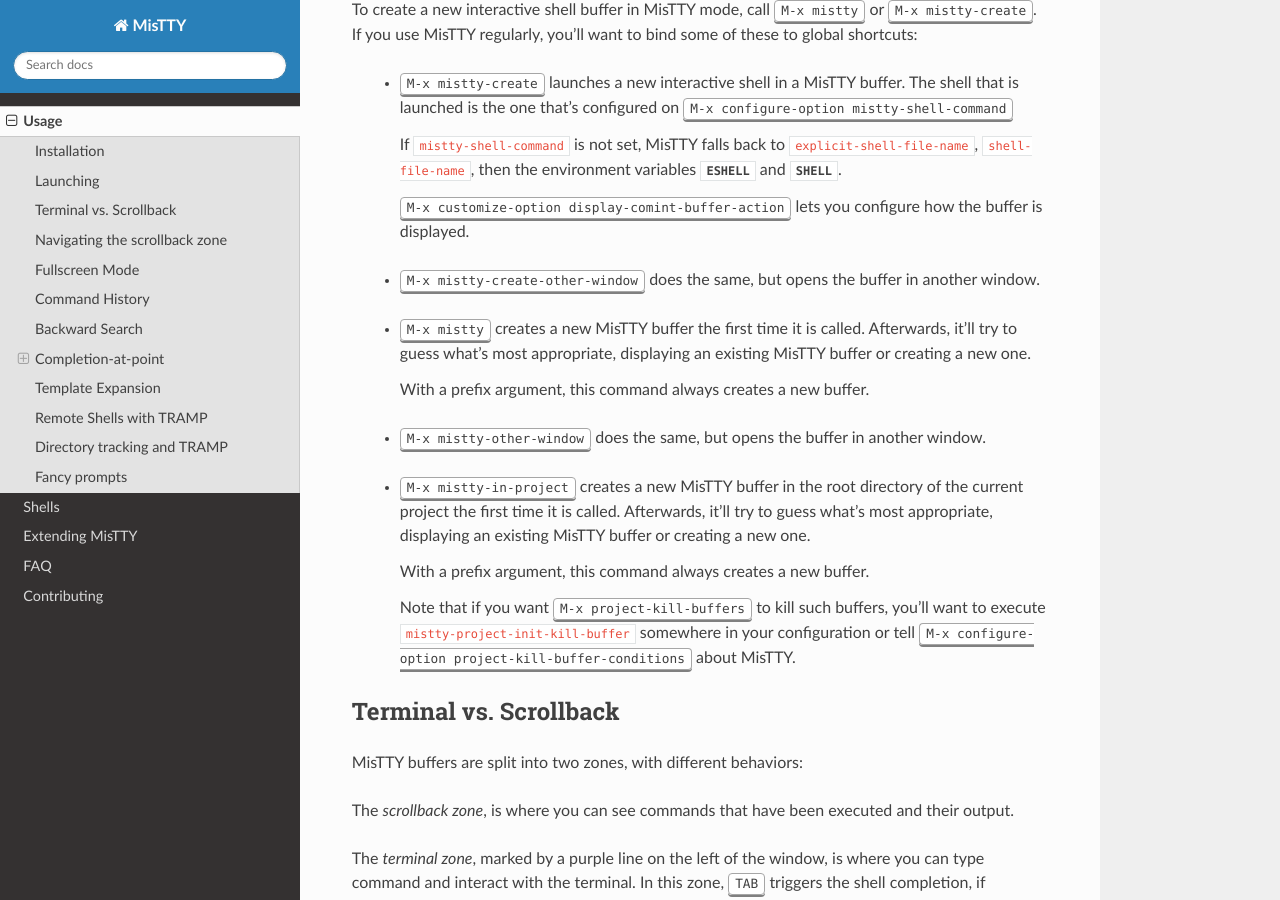
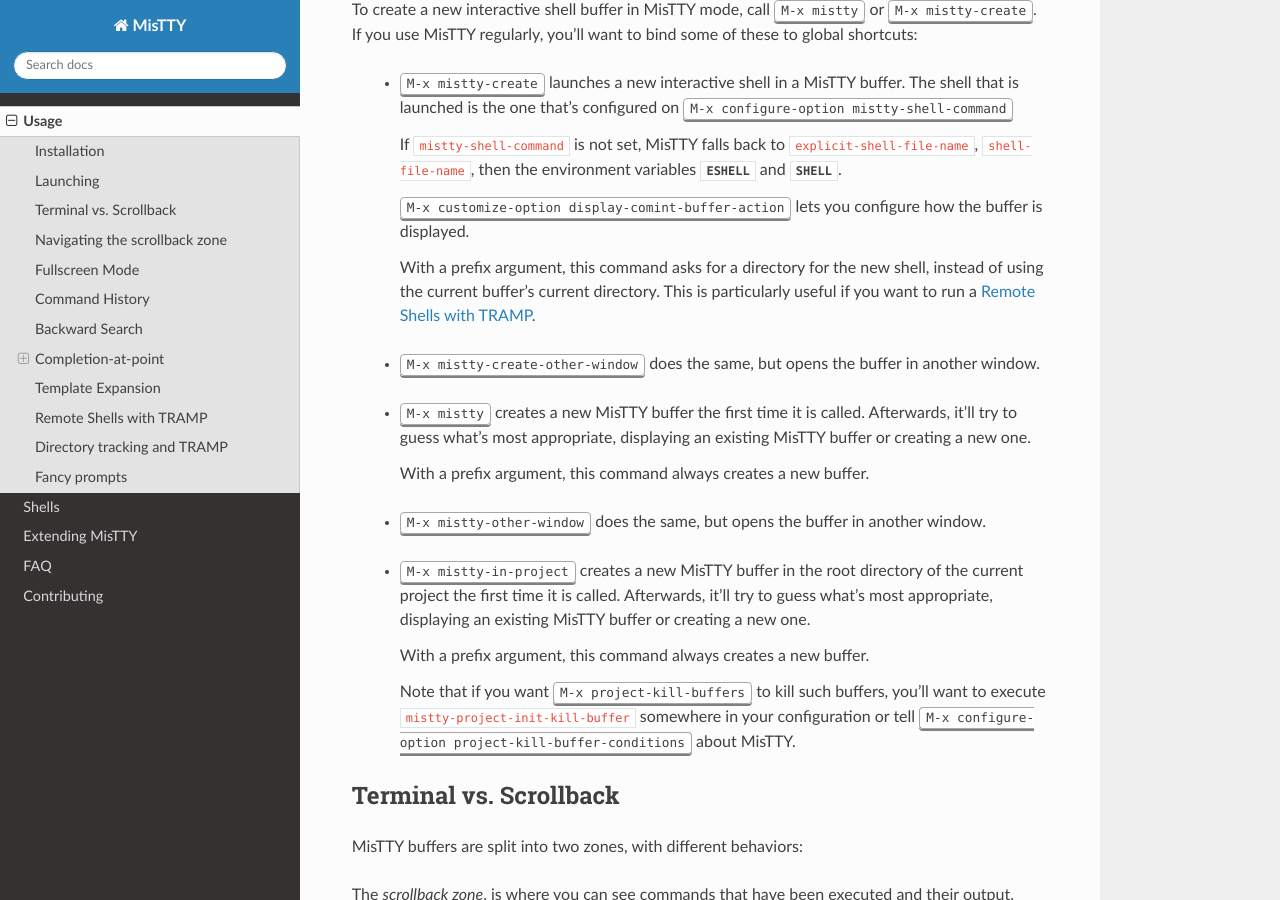
Before and after one commit to szermatt/mistty, a Sphinx documentation site: the page built from docs/source/usage.rst, in a window 1280 px wide and 900 px high, scrolled down 815 px. Built offline with Sphinx 7.4.7 and the Read the Docs theme 3.1.0, drawn with Linux system fonts in a browser that asks for light colours; some of the changed text lies outside the part shown.

Commit message:
feat: C-u mistty-create asks for a directory to open the shell in.
With this change, it is possible to open a new shell in a remote host
without having to create a buffer that visits a file on that host. Just
specify the host and method you want to C-u mistty-create when asked for
a directory.

```diff
--- a/docs/source/usage.rst
+++ b/docs/source/usage.rst
@@ -60,6 +60,11 @@
 
     :kbd:`M-x customize-option display-comint-buffer-action` lets you
     configure how the buffer is displayed.
+
+    With a prefix argument, this command asks for a directory for the
+    new shell, instead of using the current buffer's current
+    directory. This is particularly useful if you want to run a
+    :ref:`tramp`.
 
   .. index:: pair: command; mistty-create-other-window
 
@@ -439,6 +444,12 @@
 created contains a TRAMP path whose method supports it, MisTTY runs
 the shell with the method, user and host *of that path*.
 
+.. tip::
+
+  :kbd:`C-u M-x mistty-create` asks for a directory instead of using
+  the default one. This makes it possible to open a remote shell on a
+  host that no buffer is visiting. See :ref:`launching`.
+
 For this to work, MisTTY needs to know the shell executable to use on
 that host. The value of :code:`mistty-shell-command` or
 :code:`explicit-shell-file-name` is interpreted as a local file within
```
Also changed, not shown: 3 other files.
